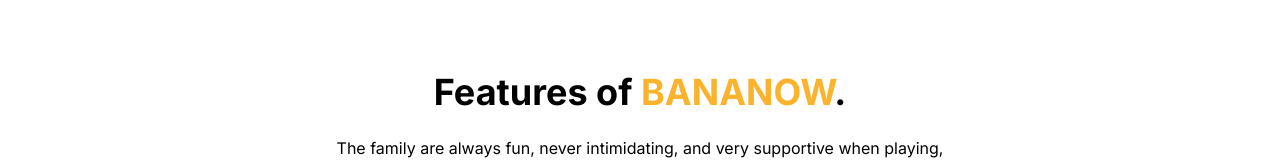
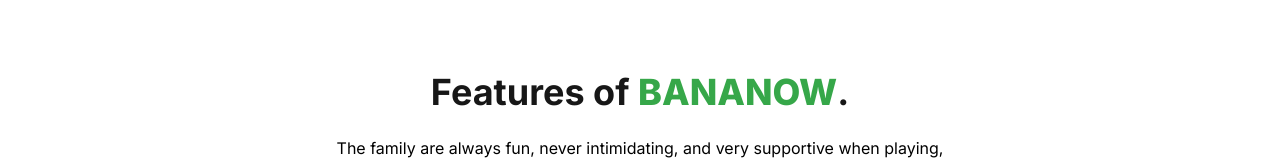
Before and after one commit to myreceiptt/bananow.land, a Next.js app: page / in a window 1280 px wide. Shown: the part 573-737 px from the top of the page. Built offline with nearby package versions, Linux system fonts and the light colour scheme; no server answers.

Commit message:
nota colours

```diff
--- a/src/components/Features.tsx
+++ b/src/components/Features.tsx
@@ -44,7 +44,7 @@
   return (
     <div className="bg-white dark:bg-neutral-900" id="features">
       <div className="max-w-7xl mx-auto px-4 sm:px-6 lg:px-8 gap-x-40 pt-16 pb-16">
-        <h2 className="text-4xl font-bold text-center">Features of <span className="text-yellow-now">BANANOW</span>.</h2>
+        <h2 className="text-4xl font-bold text-center text-neutral-900 dark:text-white">Features of <span className="text-green-now dark:text-yellow-now font-extrabold">BANANOW</span>.</h2>
         <p className="pt-6 text-base max-w-2xl text-center m-auto dark:text-neutral-400">
           The family are always fun, never intimidating, and very supportive when playing, learning, and working together on Web3.
         </p>
```
